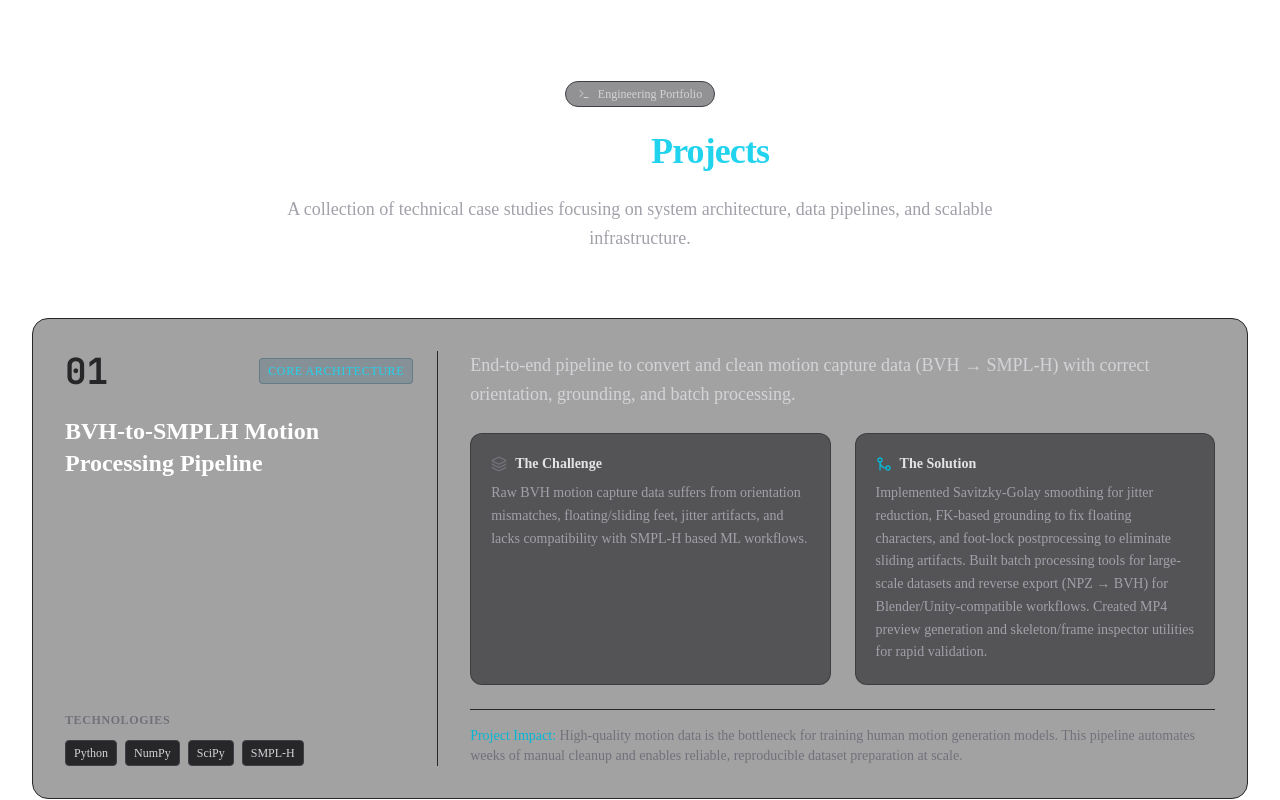
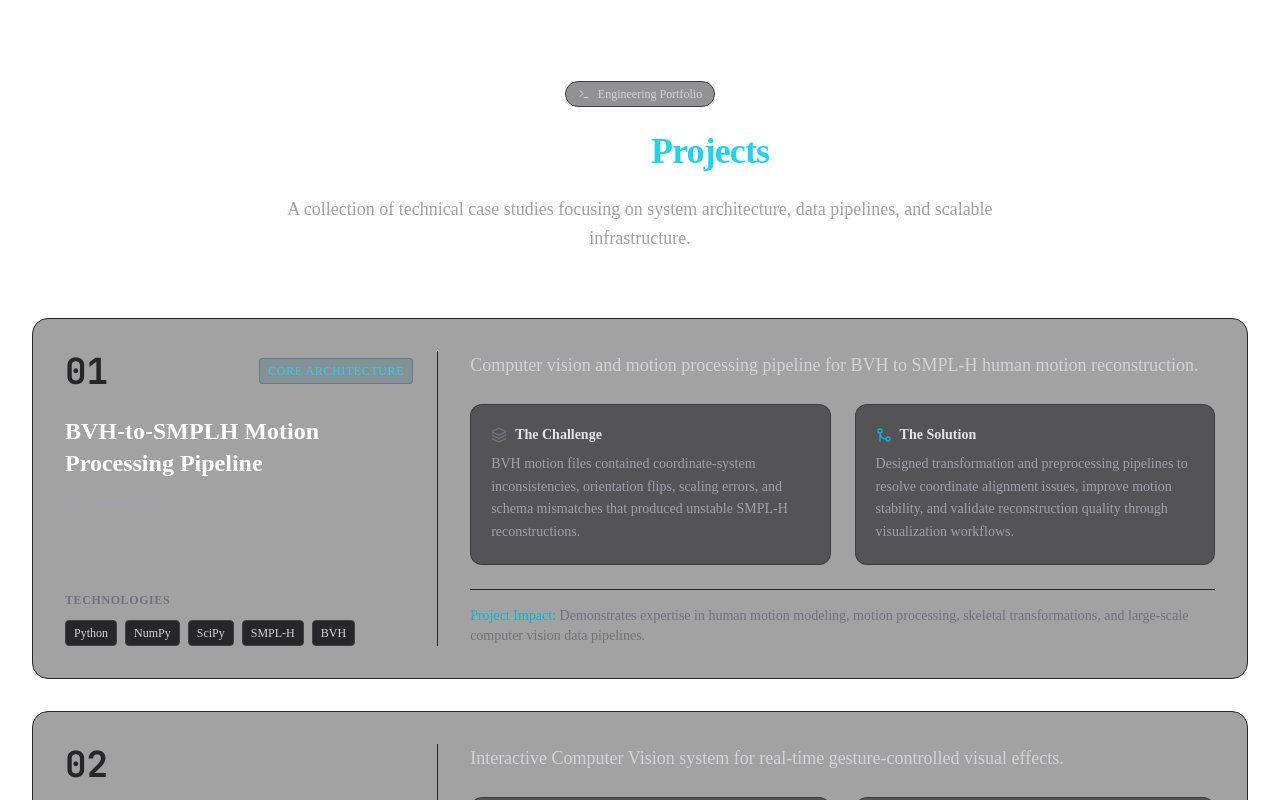
Before and after one commit to ishwarsoni/portfolio, a Next.js app: page / in a window 1280 px wide. Shown: the part 2000-2800 px from the top of the page. Built offline with nearby package versions, Linux system fonts and the light colour scheme.

Commit message:
Update projects section and resume PDF

```diff
--- a/data/portfolio.ts
+++ b/data/portfolio.ts
@@ -45,61 +45,37 @@ export const portfolioData = {
     projects: [
         {
             title: "BVH-to-SMPLH Motion Processing Pipeline",
-            description: "End-to-end pipeline to convert and clean motion capture data (BVH → SMPL-H) with correct orientation, grounding, and batch processing.",
-            problem: "Raw BVH motion capture data suffers from orientation mismatches, floating/sliding feet, jitter artifacts, and lacks compatibility with SMPL-H based ML workflows.",
-            approach: "Built a multi-stage conversion pipeline: BVH parsing → skeleton remapping → SMPL-H parameterization, followed by stabilization and postprocessing passes.",
-            challenges: "Correcting global orientation and grounding without distorting local joint rotations, eliminating foot sliding artifacts while preserving natural motion dynamics, and handling heterogeneous BVH skeleton hierarchies across datasets.",
-            solution: "Implemented Savitzky-Golay smoothing for jitter reduction, FK-based grounding to fix floating characters, and foot-lock postprocessing to eliminate sliding artifacts. Built batch processing tools for large-scale datasets and reverse export (NPZ → BVH) for Blender/Unity-compatible workflows. Created MP4 preview generation and skeleton/frame inspector utilities for rapid validation.",
-            results: "Processed large-scale motion datasets with consistent quality, producing clean SMPL-H parameterized data ready for downstream ML training and Blender/Unity integration.",
-            whyThisMatters: "High-quality motion data is the bottleneck for training human motion generation models. This pipeline automates weeks of manual cleanup and enables reliable, reproducible dataset preparation at scale.",
-            stack: ["Python", "NumPy", "SciPy", "SMPL-H"],
+            description: "Computer vision and motion processing pipeline for BVH to SMPL-H human motion reconstruction.",
+            problem: "BVH motion files contained coordinate-system inconsistencies, orientation flips, scaling errors, and schema mismatches that produced unstable SMPL-H reconstructions.",
+            solution: "Designed transformation and preprocessing pipelines to resolve coordinate alignment issues, improve motion stability, and validate reconstruction quality through visualization workflows.",
+            whyThisMatters: "Demonstrates expertise in human motion modeling, motion processing, skeletal transformations, and large-scale computer vision data pipelines.",
+            stack: ["Python", "NumPy", "SciPy", "SMPL-H", "BVH"],
             isFlagship: true,
             links: {
-                github: "",
+                github: "https://github.com/ishwarsoni",
                 demo: "",
             },
         },
         {
-            title: "Bengaluru House Price Predictor",
-            description: "End-to-end ML production system for real estate price prediction.",
-            problem: "Existing models lacked a production-ready interface and deployment strategy.",
-            approach: "Built a full stack solution: XGBoost model, FastAPI backend, and Dockerized deployment.",
-            challenges: "Ensuring low-latency inference and handling missing data in real-time requests.",
-            solution: "Optimized model serialization and implemented robust input validation in FastAPI.",
-            results: "Deployed a scalable prediction API with consistent accuracy.",
-            whyThisMatters: "Demonstrates full-stack ML engineering capability, from EDA to Dockerized deployment.",
-            stack: ["XGBoost", "FastAPI", "Docker", "AWS"],
+            title: "VisionFX – Real-Time AR/VFX Engine",
+            description: "Interactive Computer Vision system for real-time gesture-controlled visual effects.",
+            problem: "Creating stable and responsive AR effects that accurately follow hand movements in real time while maintaining smooth visual rendering and low latency.",
+            solution: "Implemented MediaPipe-based hand tracking and a modular rendering pipeline to generate gesture-controlled Rasengan and Chidori-inspired visual effects synchronized with user movements.",
+            whyThisMatters: "Demonstrates real-time computer vision, gesture recognition, and AR/VFX engineering through an interactive hand-tracking experience.",
+            stack: ["Python", "OpenCV", "MediaPipe", "NumPy", "ModernGL"],
             links: {
-                github: "https://github.com/ishwarsoni/bengaluru-house-price-predictor",
-                demo: "",
+                github: "https://github.com/ishwarsoni/VisionFX",
             },
         },
         {
-            title: "Modular ML Pipeline (Titanic)",
-            description: "A reusable, modular machine learning pipeline architecture.",
-            problem: "Spaghetti code in notebooks leading to data leakage and reproducibility issues.",
-            approach: "Designed a ColumnTransformer-based architecture with strict separation of concerns.",
-            challenges: "Automating preprocessing without leaking test set statistics into training data.",
-            solution: "Implemented custom Scikit-learn transformers and pipelines.",
-            results: "Achieved improved accuracy and zero data leakage, serving as a template for future projects.",
-            whyThisMatters: "Proves ability to write clean, maintainable, and leak-proof ML code.",
-            stack: ["Scikit-learn", "Pandas", "Python"],
+            title: "Datacleanr – ML Data Cleaning Framework",
+            description: "Automated machine learning data preprocessing framework for robust and consistent dataset preparation.",
+            problem: "Real-world datasets often contain missing values, outliers, skewed distributions, and redundant features, making manual preprocessing time-consuming and error-prone.",
+            solution: "Developed a scalable data cleaning framework that automates preprocessing workflows, applies safety checks against data leakage, and handles common data quality issues across diverse datasets.",
+            whyThisMatters: "Validated on 50+ datasets, demonstrating reliable preprocessing across diverse data distributions while reducing repetitive manual cleaning tasks.",
+            stack: ["Python", "Pandas", "NumPy", "Scikit-learn"],
             links: {
-                github: "https://github.com/ishwarsoni/ml-preprocessing-pipelines",
-            },
-        },
-        {
-            title: "Data Scraping System",
-            description: "High-volume corporate data extraction and structuring system.",
-            problem: "Need to aggregate data for 10,000+ companies from diverse sources.",
-            approach: "Built a concurrent scraping engine with BeautifulSoup and requests.",
-            challenges: "Handling rate limits, dynamic content, and inconsistent HTML structures.",
-            solution: "Implemented retry logic, rotation, and robust parsing strategies.",
-            results: "Generated a structured, clean dataset of over 10,000 companies for analysis.",
-            whyThisMatters: "Shows capability in data engineering and handling unstructured data at scale.",
-            stack: ["Python", "BeautifulSoup", "Pandas", "Requests"],
-            links: {
-                github: "https://github.com/ishwarsoni/python-company-scraper",
+                github: "https://github.com/ishwarsoni/datacleaner",
             },
         },
     ],
```
Also changed, not shown: 1 other file (tests, documents, lock files or other folders).
